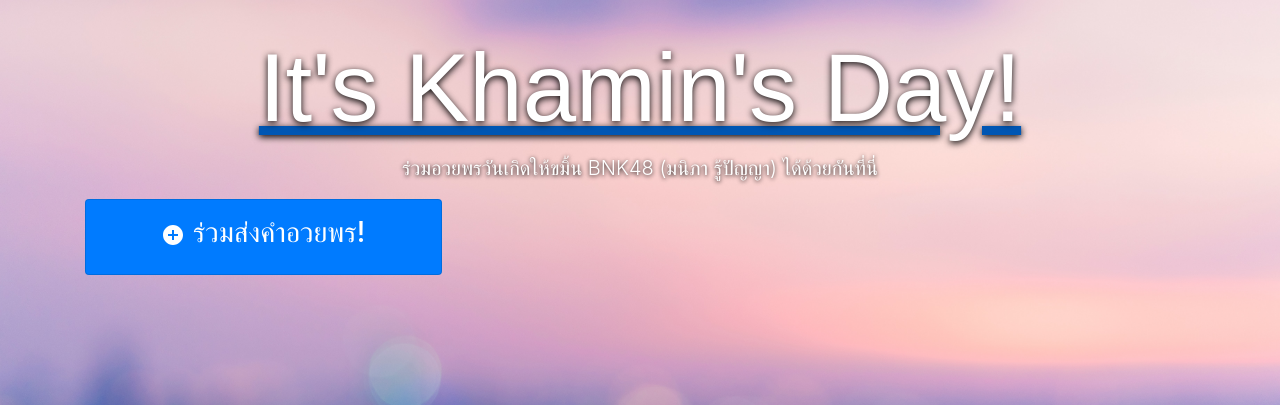
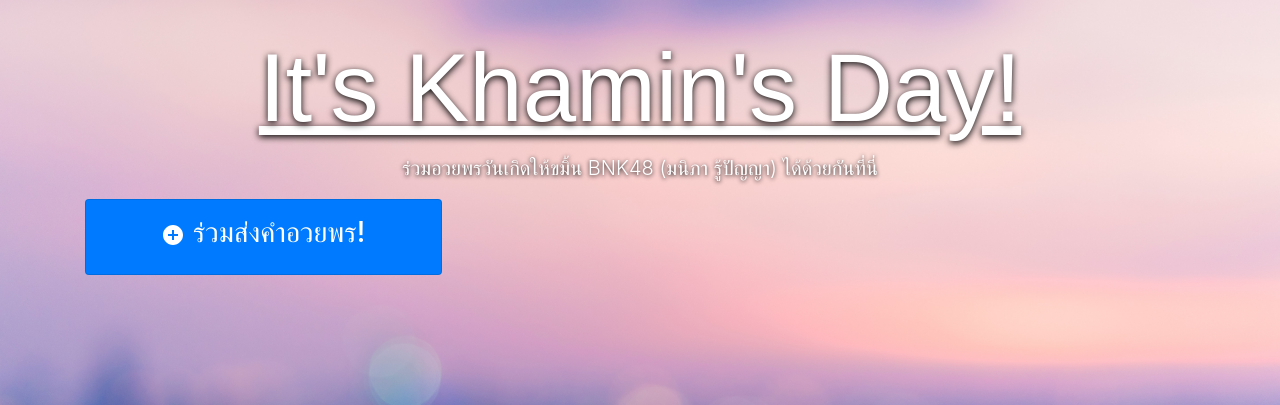
Before and after one commit to srakrn/khamin-hbd, a Django app: page / in a window 1280 px wide, with the pointer over the restyled element. Shown: the top 405 px of the page. Run offline with Django 3.2, Linux system fonts and the light colour scheme; data that the repository does not hold is empty; some libraries are stand-ins or nearby versions; some web fonts are replaced.

Commit message:
Styling index a

```diff
--- a/wishbook/templates/bootstrap.html
+++ b/wishbook/templates/bootstrap.html
@@ -13,6 +13,9 @@
                 margin-top: 30px;
                 background: url('{% static "wishbook/bg.jpg" %}');
                 background-size: cover;
+            }
+            #header a:hover{
+                color: #fff;
             }
             #header h1{
                 color: #fff;
```
